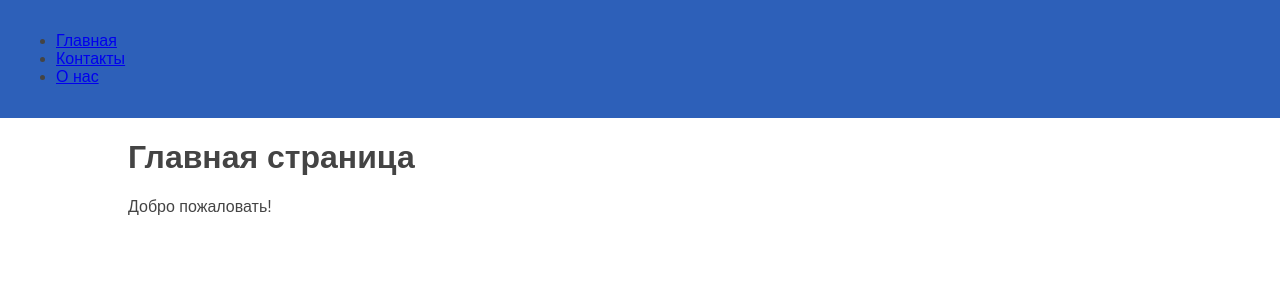
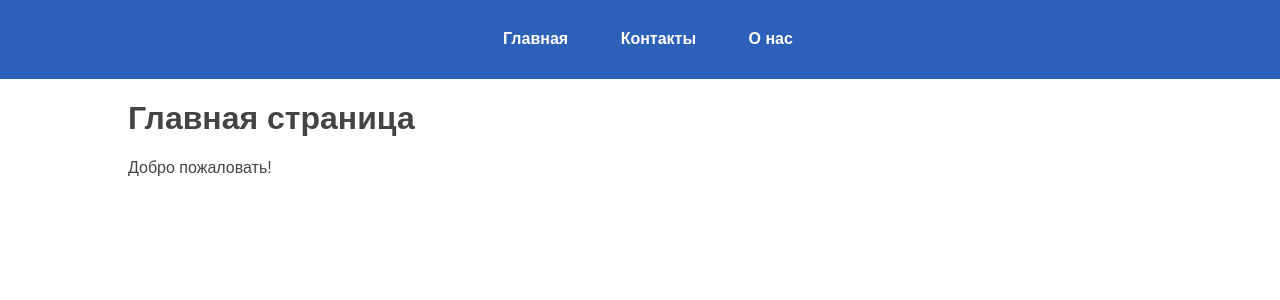
Before and after one commit to 100ballovby/8B_flask_lessons_2022, a Flask app: page / in a window 1280 px wide. Shown: the top 300 px of the page. Run offline with Flask 2, Linux system fonts and the light colour scheme.

Commit message:
Finishing menu stylization⭐️

```diff
--- a/static/css/main.css
+++ b/static/css/main.css
@@ -16,11 +16,33 @@ body {
 }
 
 .site-header {
-    padding: 1em; /* внутренний отступ ~16px с каждой стороны */
+    padding: 0.15em; /* внутренний отступ ~16px с каждой стороны */
     margin: 0;
     background: #2d60b9;
 }
 
 .main-menu {
+    text-align: center;
+}
 
+.main-menu li {
+    display: inline-block;
+    margin-right: 1.5em;
+    border-radius: 2.5em;
+    padding: 0.5em;
+
+    transition: all 0.5s ease-in-out;
 }
+
+.main-menu a {
+    display: block;
+    padding: 0.25em;
+    color: #fff;
+    font-weight: bold;
+    text-decoration: none;
+}
+
+.main-menu li:hover {
+    background-color: #234a92;
+    /* text-decoration: underline;  */
+}
```
